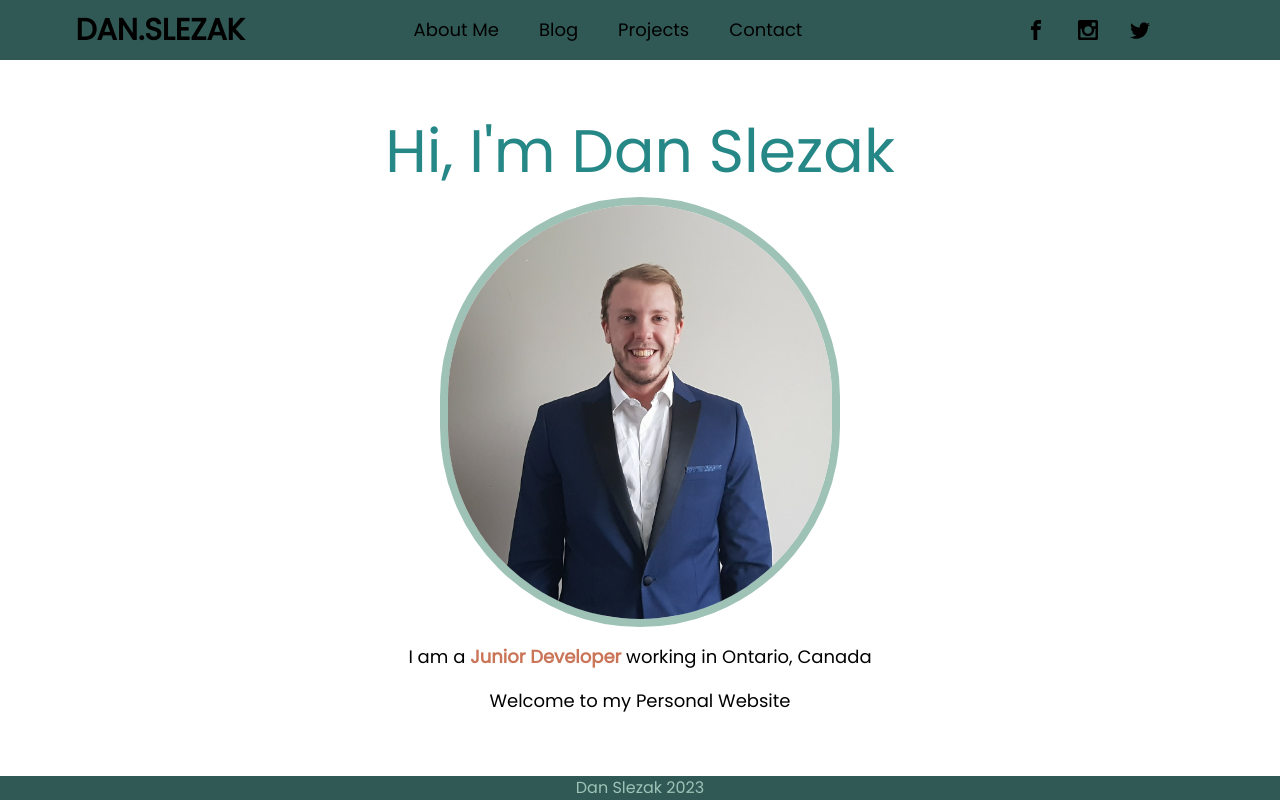
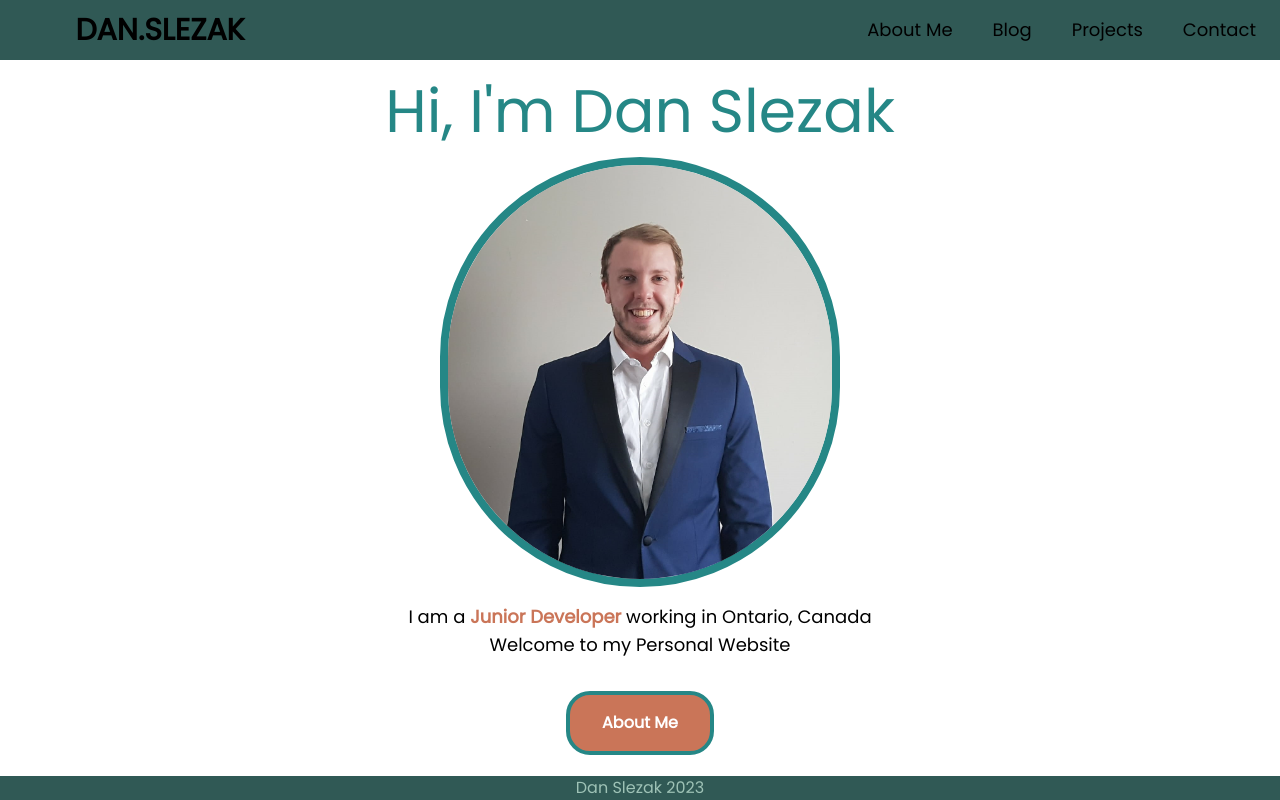
Before and after one commit to d-slezak/DanielSlezak, a Next.js app in the folder blog/: page / in a window 1280 px wide. Built offline with nearby package versions, Linux system fonts and the light colour scheme.

Commit message:
styling to landing page

```diff
--- a/blog/src/components/nav/Nav.js
+++ b/blog/src/components/nav/Nav.js
@@ -50,7 +50,7 @@ export default function Nav() {
                         Dan.Slezak
                     </Link>
                 </div>
-                <div className="flex gap-10 order-2">
+                <div className="flex gap-10 sm:order-2 px-6 pt-5 sm:pt-0">
 
                     {navItems.map(item => (
                         <NavItem
@@ -58,13 +58,7 @@ export default function Nav() {
                         />
                     ))}
                 </div>
-                <div className="w-96 order-3 flex justify-center">
-                    <div className="flex gap-8">
-                        {socials.map(social => (
-                            <Link href={social.link} className='text-black text-xl hover:text-primary-accent'><social.icon/></Link>
-                        ))}
-                    </div>
-                </div>
+
             </div>
         </header>
     )
--- a/blog/src/pages/landing/Landing.js
+++ b/blog/src/pages/landing/Landing.js
@@ -3,12 +3,17 @@ import Image from "next/image"
 export default function Landing() {
     return (
     <div className="flex flex-col gap-4 justify-center content-center flex-1 self-center ">
-        <div className="text-6xl text-secondary-light text-center">Hi, I'm Dan Slezak</div>
-        <div className="image flex justify-center">
-                <Image className="rounded-full border-8 border-primary-accent  " src={"/images/profile.png"} width={400} height={400} />
+        <div>
+            <div className="text-6xl text-secondary-light text-center">Hi, I'm Dan Slezak</div>
+            <div className="image flex justify-center">
+                    <Image className="rounded-full border-8 border-secondary-light my-4 " src={"/images/profile.png"} width={400} height={400} />
+                </div>
+            <div className="text-lg text-center">I am a <span className="text-secondary-accent font-extrabold">Junior Developer</span> working in Ontario, Canada</div>
+            <div className="text-lg text-center">Welcome to my Personal Website</div>
+            <div className="flex content-center justify-center">
+                <button className="bg-secondary-accent mt-8 px-8 py-4 border-4 rounded-3xl border-secondary-light text-white font-bold hover:border-primary"> About Me</button>
             </div>
-        <div className="text-lg text-center">I am a <span className="text-secondary-accent font-extrabold">Junior Developer</span> working in Ontario, Canada</div>
-        <div className="text-lg text-center">Welcome to my Personal Website</div>
+        </div>
     </div>
     )
 }
```
